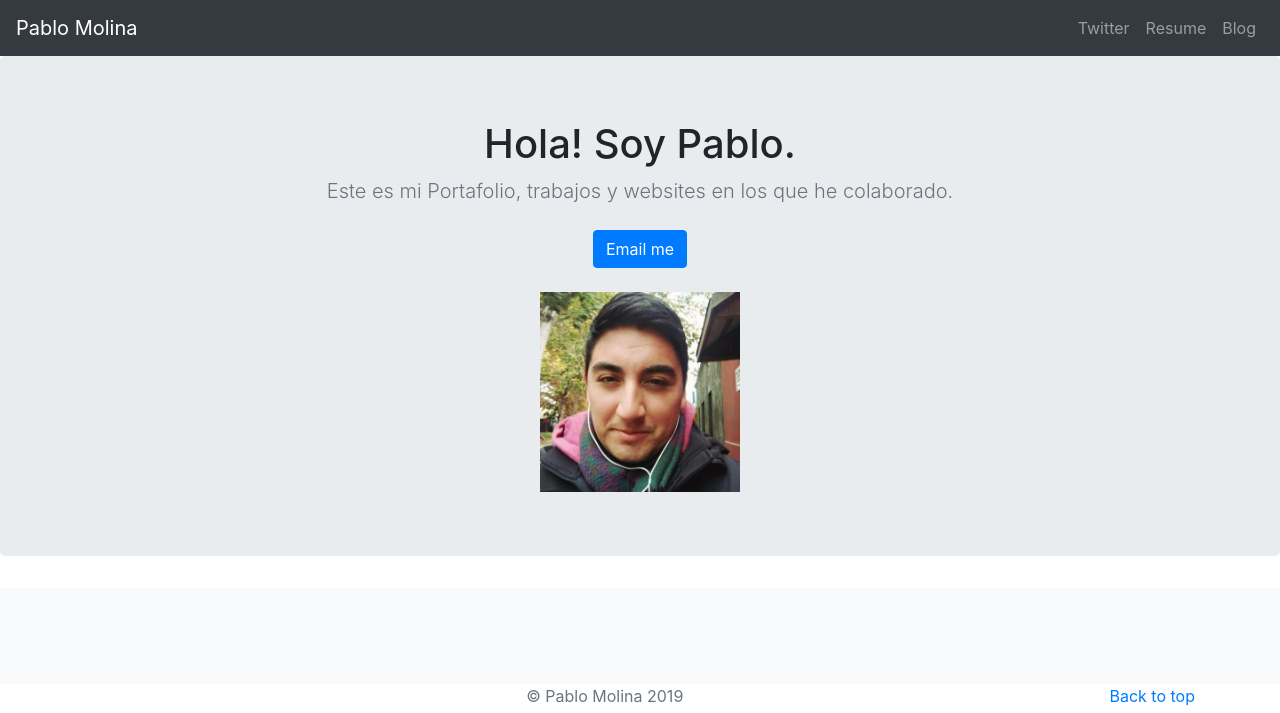
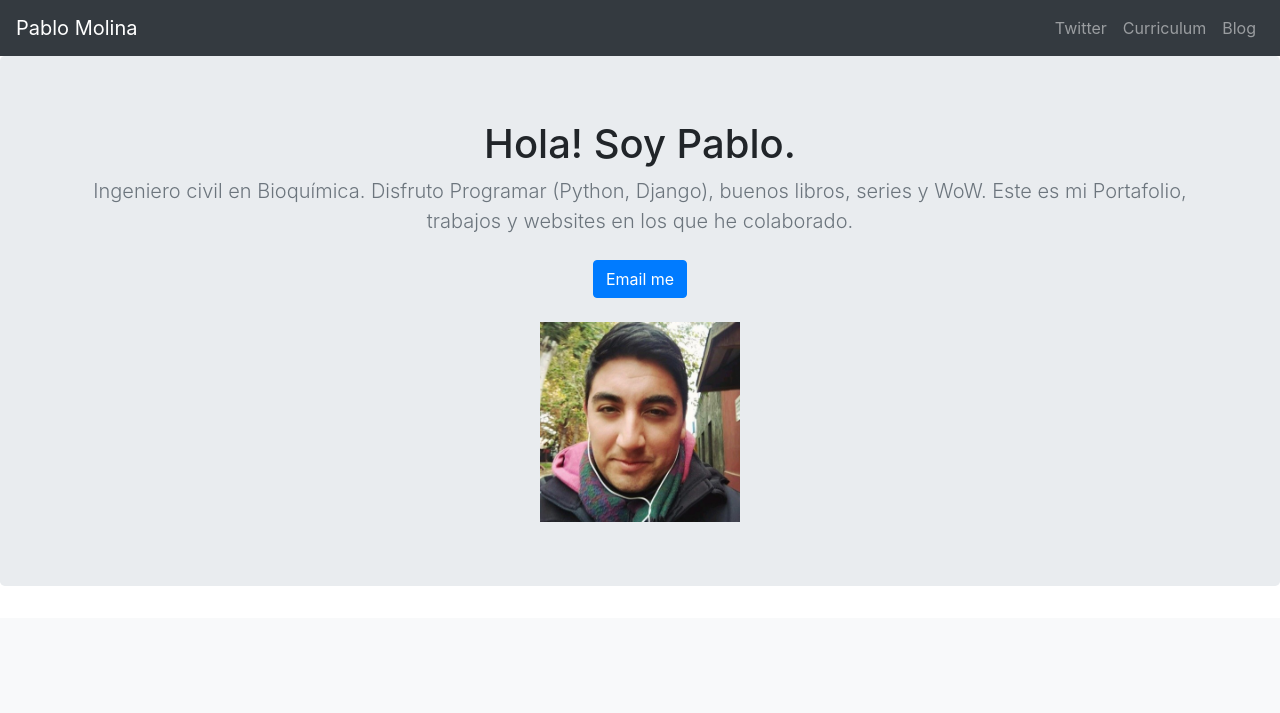
Before and after one commit to Pomsou/portfolio-project, a Django app: page / in a window 1280 px wide. Shown: the top 713 px of the page. Run offline with Django 3.2, Linux system fonts and the light colour scheme; data that the repository does not hold is empty; parts of the project's set-up code (start-up, migrations or seed data) failed here and were passed over; some libraries are stand-ins or nearby versions.

Commit message:
changes to description

```diff
--- a/jobs/templates/jobs/home.html
+++ b/jobs/templates/jobs/home.html
@@ -35,7 +35,7 @@
                 <div class="collapse navbar-collapse" id="navbarNavAltMarkup">
                     <div class="navbar-nav ml-auto">
                       <a class="nav-item nav-link" href="https://twitter.com/pablo_sbmol">Twitter</a>
-                      <a class="nav-item nav-link" href="{% static 'resume.pdf' %}">Resume</a>
+                      <a class="nav-item nav-link" href="{% static 'resume.pdf' %}">Curriculum</a>
                       <a class="nav-item nav-link" href="{% url 'allblogs' %}">Blog</a>
                   </div>
               </div>
@@ -47,7 +47,7 @@
   <section class="jumbotron text-center">
     <div class="container">
       <h1 class="jumbotron-heading">Hola! Soy Pablo.</h1>
-      <p class="lead text-muted">Este es mi Portafolio, trabajos y websites en los que he colaborado.</p>
+      <p class="lead text-muted">Ingeniero civil en Bioquímica. Disfruto Programar (Python, Django), buenos libros, series y WoW. Este es mi Portafolio, trabajos y websites en los que he colaborado.</p>
       <p>
         <a href="mailto:pablo.sbmol@gmail.com" class="btn btn-primary my-2">Email me</a>
       </p>
```
